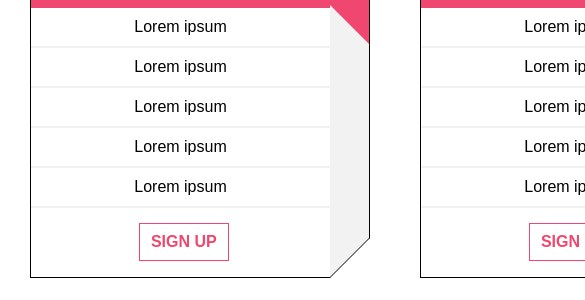
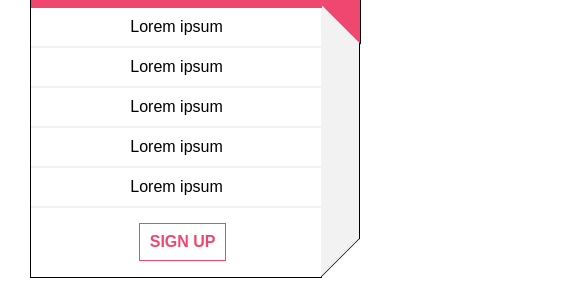
Before and after one commit to krishnajais001/3-d-Pricing-Table, a plain HTML site: page index.html in a window 390 px wide. Shown: the part 152-452 px from the top of the page, 585 px wide, since content can reach past the window. Drawn offline with Linux system fonts and the light colour scheme.

Commit message:
Update index.html

```diff
--- a/index.html
+++ b/index.html
@@ -159,6 +159,16 @@
       .mediumplan {
         display: flex;
       }
+
+/*  Media Query */
+
+@media (min-width: 360px) and (max-width: 768px) {
+  .container {
+    display: flex;
+    flex-direction: column;
+    gap: 25px;
+  }
+}
     </style>
   </head>
   <body>
```
